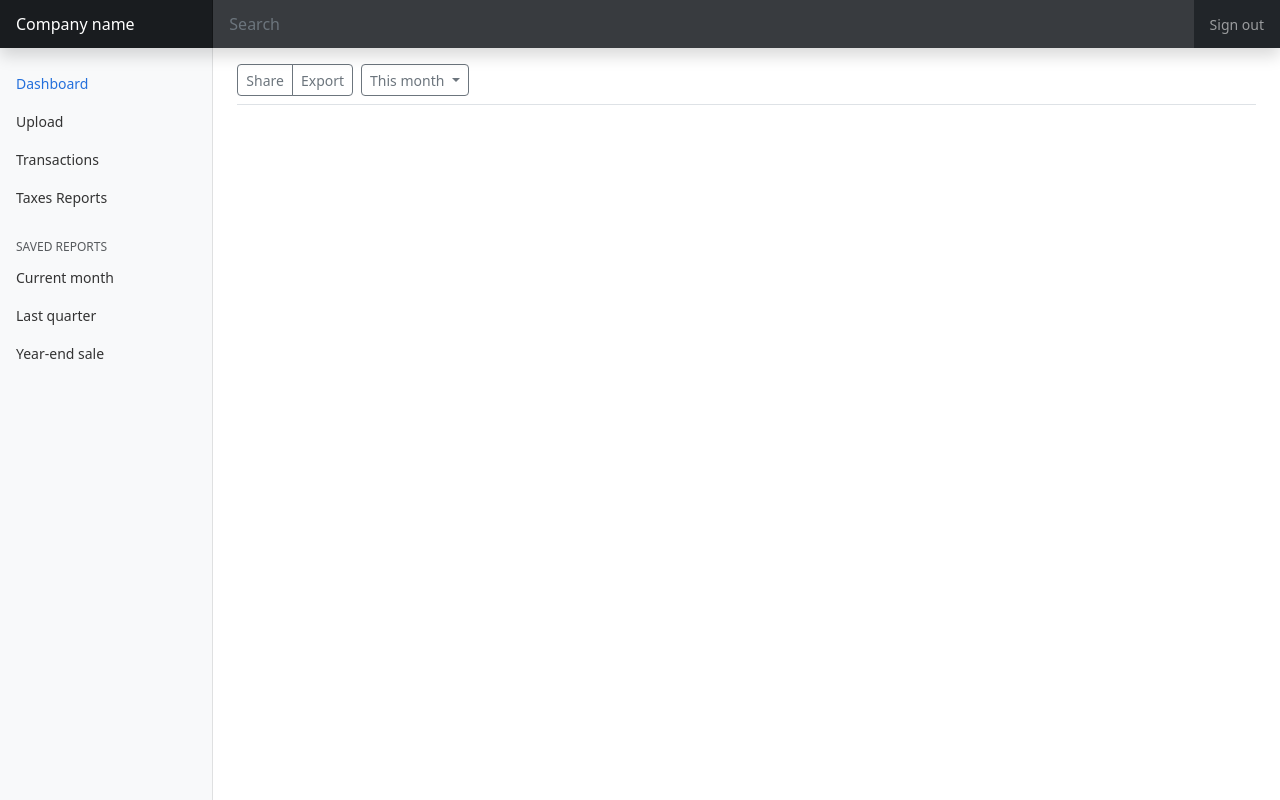
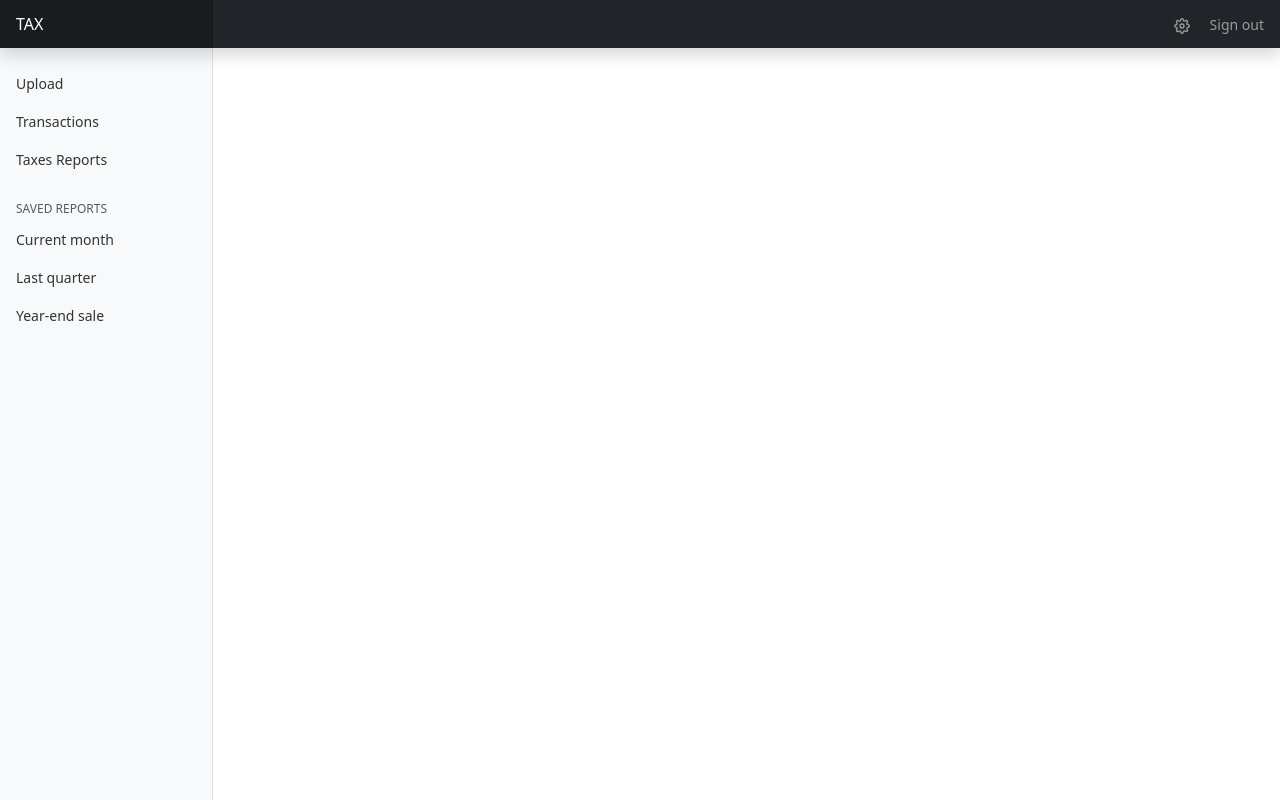
Before and after one commit to Simple2B/tax_calc, a Django app: page / in a window 1280 px wide. Run offline with Django 4.2, Linux system fonts and the light colour scheme; the visitor is signed in with stand-in values (Sample User, id 1); some libraries are stand-ins or nearby versions.

Commit message:
fix navbar

```diff
--- a/templates/base.html
+++ b/templates/base.html
@@ -26,7 +26,7 @@
           {% include 'common/field_errors.html' %}
         </div>
         {% block toolbar %}
-          {% include 'common/toolbar.html' %}
+          {% comment %} {% include 'common/toolbar.html' %} {% endcomment %}
         {% endblock %}
         {% block content %}{% endblock %}
       </main>
--- a/templates/common/navbar.html
+++ b/templates/common/navbar.html
@@ -1,16 +1,22 @@
 <header class="navbar navbar-dark sticky-top bg-dark flex-md-nowrap p-0 shadow">
-  <a class="navbar-brand col-md-3 col-lg-2 me-0 px-3 fs-6" href="#">Company name</a>
+  <a class="navbar-brand col-md-3 col-lg-2 me-0 px-3 fs-6" href="{% url 'index' %}">TAX</a>
   <button class="navbar-toggler position-absolute d-md-none collapsed" type="button" data-bs-toggle="collapse" data-bs-target="#sidebarMenu" aria-controls="sidebarMenu" aria-expanded="false" aria-label="Toggle navigation">
     <span class="navbar-toggler-icon"></span>
   </button>
-  <input class="form-control form-control-dark w-100 rounded-0 border-0" type="text" placeholder="Search" aria-label="Search">
-  <div class="navbar-nav">
-    <div class="nav-item text-nowrap">
+  <ul class="navbar-nav d-flex flex-row flex-nowrap ml-auto mr-sm-5 mr-md-5 mr-lg-0">
+    {% if user.is_authenticated %}
+    <li class="nav-item">
+      <a class="nav-link px-1" href="{% url 'accounts:profile' %}">
+        <svg xmlns="http://www.w3.org/2000/svg" width="24" height="24" viewBox="0 0 24 24" fill="none" stroke="currentColor" stroke-width="2" stroke-linecap="round" stroke-linejoin="round" class="feather feather-settings"><circle cx="12" cy="12" r="3"></circle><path d="M19.4 15a1.65 1.65 0 0 0 .33 1.82l.06.06a2 2 0 0 1 0 2.83 2 2 0 0 1-2.83 0l-.06-.06a1.65 1.65 0 0 0-1.82-.33 1.65 1.65 0 0 0-1 1.51V21a2 2 0 0 1-2 2 2 2 0 0 1-2-2v-.09A1.65 1.65 0 0 0 9 19.4a1.65 1.65 0 0 0-1.82.33l-.06.06a2 2 0 0 1-2.83 0 2 2 0 0 1 0-2.83l.06-.06a1.65 1.65 0 0 0 .33-1.82 1.65 1.65 0 0 0-1.51-1H3a2 2 0 0 1-2-2 2 2 0 0 1 2-2h.09A1.65 1.65 0 0 0 4.6 9a1.65 1.65 0 0 0-.33-1.82l-.06-.06a2 2 0 0 1 0-2.83 2 2 0 0 1 2.83 0l.06.06a1.65 1.65 0 0 0 1.82.33H9a1.65 1.65 0 0 0 1-1.51V3a2 2 0 0 1 2-2 2 2 0 0 1 2 2v.09a1.65 1.65 0 0 0 1 1.51 1.65 1.65 0 0 0 1.82-.33l.06-.06a2 2 0 0 1 2.83 0 2 2 0 0 1 0 2.83l-.06.06a1.65 1.65 0 0 0-.33 1.82V9a1.65 1.65 0 0 0 1.51 1H21a2 2 0 0 1 2 2 2 2 0 0 1-2 2h-.09a1.65 1.65 0 0 0-1.51 1z"></path></svg>
+      </a>
+    </li>
+    {% endif %}
+    <li class="nav-item text-nowrap">
       {% if user.is_authenticated %}
         <a class="nav-link px-3" href="{% url 'accounts:logout' %}">Sign out</a>
       {% else %}
         <a class="nav-link px-3" href="{% url 'accounts:login' %}">Sign in</a>
       {% endif %}
-    </div>
-  </div>
+    </li>
+  </ul>
 </header>
--- a/templates/common/sidebar.html
+++ b/templates/common/sidebar.html
@@ -1,12 +1,6 @@
 <nav id="sidebarMenu" class="col-md-3 col-lg-2 d-md-block bg-light sidebar collapse">
     <div class="position-sticky pt-3">
       <ul class="nav flex-column">
-        <li class="nav-item">
-          <a class="nav-link active" aria-current="page" href="{% url 'index' %}">
-            <span data-feather="home" class="align-text-bottom"></span>
-            Dashboard
-          </a>
-        </li>
         <li class="nav-item">
           <a class="nav-link" href="{% url 'transactions:upload' %}">
             <span data-feather="file" class="align-text-bottom"></span>
```
